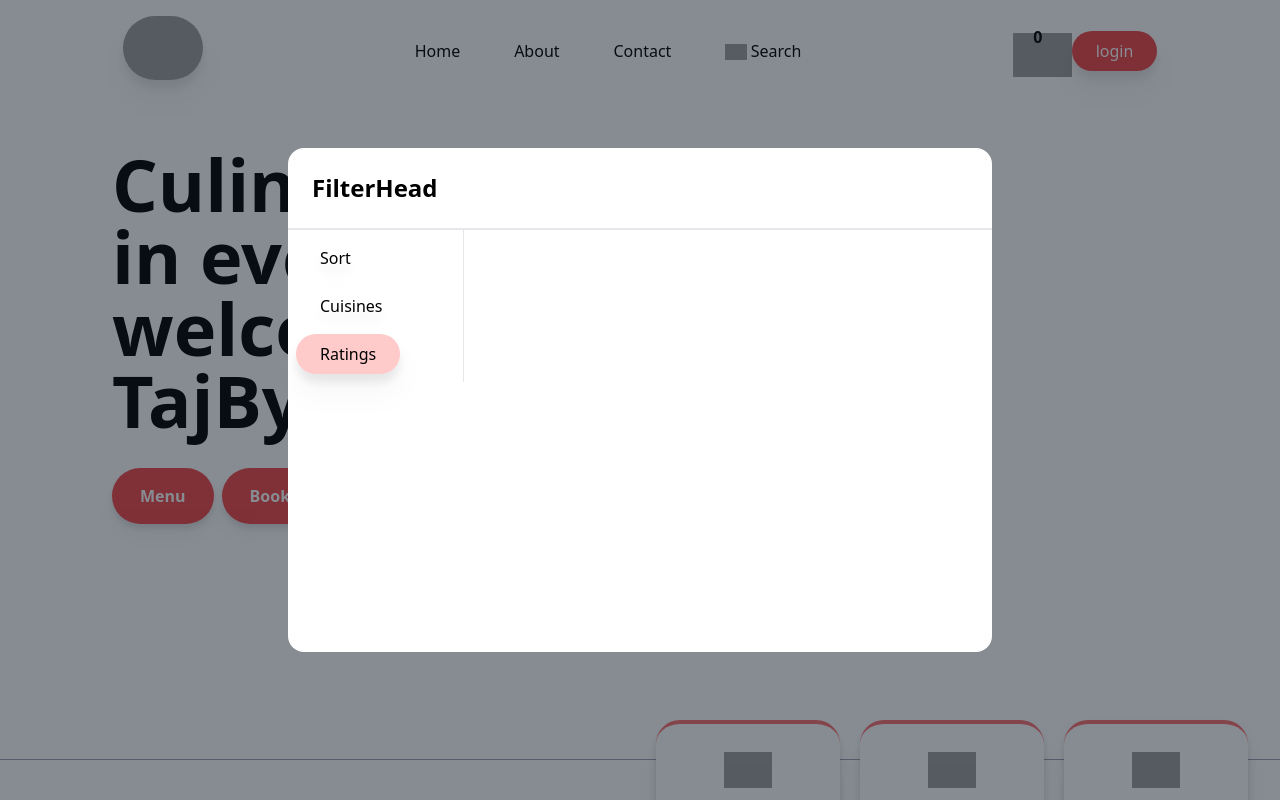
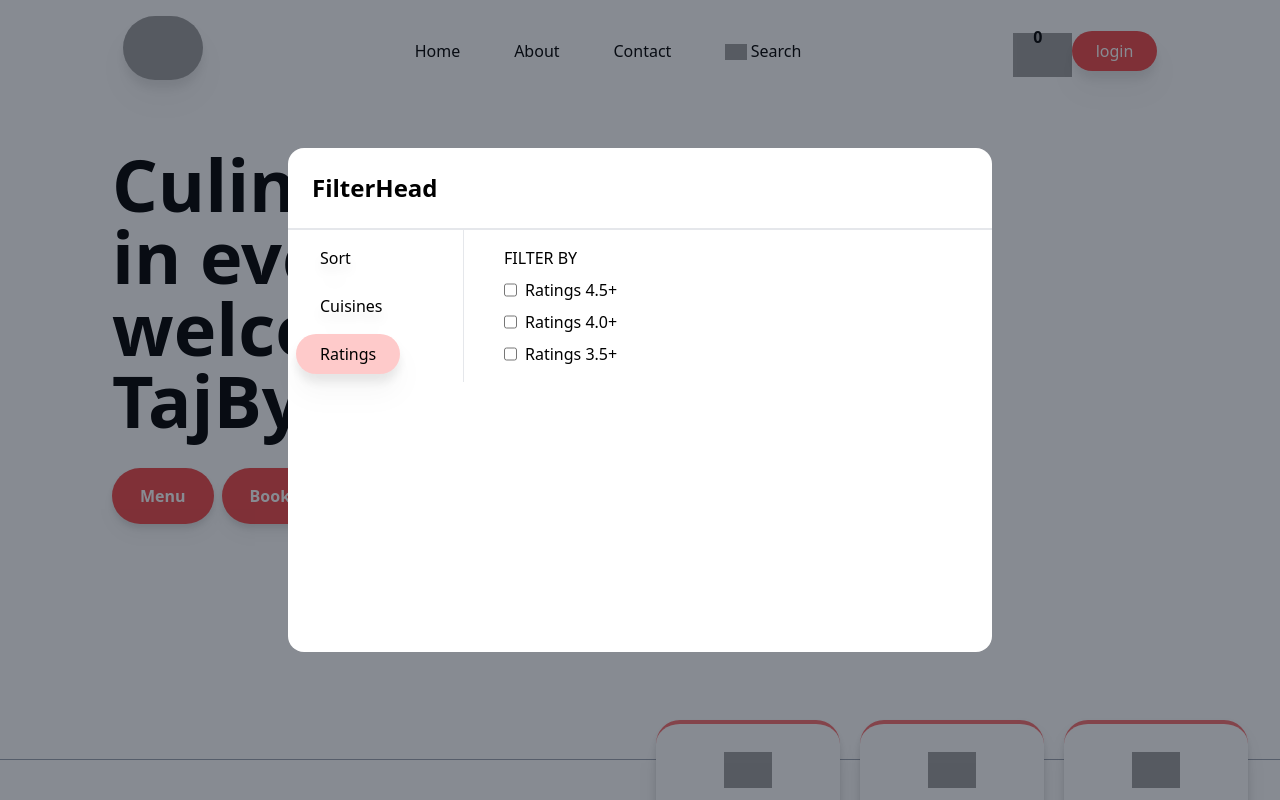
Before and after one commit to Ravi-Badami/Swiggy-clone, a React (Vite) app: page / in a window 1280 px wide. Both pictures are taken after a click on the button "Ratings". Shown: the top 800 px of the page. Built offline with nearby package versions, Linux system fonts and the light colour scheme; no server answers; grey boxes are pictures that could not be loaded.

Commit message:
filter logic done

```diff
--- a/src/components/Menu/FilterSectionElements/CuisinesSection/CuisinesSection.jsx
+++ b/src/components/Menu/FilterSectionElements/CuisinesSection/CuisinesSection.jsx
@@ -12,19 +12,18 @@ const CuisinesSection = () => {
     <div className="">
       <p>FILTER BY</p>
       <form action="" onSubmit={(e) => e.preventDefault} className="">
-        <div className=" w-32 border border-black">
+        <div className=" w-32 ">
           {result.map((res) => (
-            <div className="" key={res.id}>
+            <div className="mt-2  flex w-[79%] cursor-pointer  " key={res.id}>
               <input
                 type="checkbox"
                 name="cuisine"
-                // value={!res.cuisine.checked && res}
                 checked={res.checked}
-                className=""
+                className=" cursor-pointer"
                 onChange={() => handleOnChange(res.name)}
               />
               <span
-                className="cursor-pointer select-none"
+                className="ml-2 cursor-pointer  select-none"
                 onClick={() => handleOnChange(res.name)}
               >
                 {res.name}
--- a/src/components/Menu/FilterSectionElements/RatingsSection/RatingSection.jsx
+++ b/src/components/Menu/FilterSectionElements/RatingsSection/RatingSection.jsx
@@ -1,5 +1,35 @@
+import { useDispatch, useSelector } from "react-redux";
+import { updateRating } from "../../../../utils/redux/filterSlice";
+
 const RatingSection = () => {
-  return <div>RatingSection</div>;
+  const dispatch = useDispatch();
+  const ratings = useSelector((store) => store.filter.Rating);
+
+  const handleOnChange = (rate) => {
+    dispatch(updateRating(rate.rate));
+  };
+  return (
+    <div>
+      <p> FILTER BY</p>
+      <div className="">
+        {ratings.map((rate) => (
+          <div
+            className="mt-2  flex w-[24%] cursor-pointer  "
+            key={rate.rate}
+            onClick={() => handleOnChange(rate)}
+          >
+            <input
+              type="checkbox"
+              name="checkbox"
+              className="cursor-pointer"
+              checked={rate.checked}
+            />
+            <h1 className="ml-2 cursor-pointer select-none  ">{rate.rate}</h1>
+          </div>
+        ))}
+      </div>
+    </div>
+  );
 };
 
 export default RatingSection;
--- a/src/components/Menu/FilterSectionElements/RightFilterBody.jsx
+++ b/src/components/Menu/FilterSectionElements/RightFilterBody.jsx
@@ -7,12 +7,12 @@ const RightFilterBody = () => {
   const result = useSelector((store) => store.filter.cusineButton);
   if (!result) return;
   const ravi = result;
-  // TODO: Change the value when clicked on the text also
+
   return (
     <div className="w-9/12 border-t-2 p-4 pl-10">
       {ravi === "Sort" && <SortSection />}
       {ravi === "Cuisines" && <CuisinesSection />}
-      {ravi === "Rating" && <RatingSection />}
+      {ravi === "Ratings" && <RatingSection />}
     </div>
   );
 };
--- a/src/components/Menu/FilterSectionElements/SortSection/SortSection.jsx
+++ b/src/components/Menu/FilterSectionElements/SortSection/SortSection.jsx
@@ -1,16 +1,20 @@
 import { useState } from "react";
+import { useDispatch, useSelector } from "react-redux";
+import { updateSort } from "../../../../utils/redux/filterSlice";
 
 const SortSection = () => {
   const [selectedOption, setSelectedOption] = useState("Relevance");
+  const dispatch = useDispatch();
+  const result = useSelector((store) => store.filter.sort);
+  console.log(result);
 
   const handleSelectedOption = (event) => {
-    // console.log(event.target.value);
     setSelectedOption(event.target.value);
   };
-  const handleSubmit = () => {
-    // console.log(selectedOption);
+  const handleSubmit = (m) => {
+    dispatch(updateSort(selectedOption));
+    setSelectedOption(m);
   };
-
   const dataArray = [
     "Relevance",
     "Rating",
@@ -22,7 +26,11 @@ const SortSection = () => {
       <p> SORT BY</p>
       <form action="" onSubmit={(e) => e.preventDefault()}>
         {dataArray.map((m) => (
-          <div className="" key={m}>
+          <div
+            className="mt-2  flex w-[50.7%] cursor-pointer   "
+            key={m}
+            onClick={() => handleSubmit(m)}
+          >
             <input
               type="radio"
               value={m}
@@ -30,7 +38,7 @@ const SortSection = () => {
               name="filter"
               onChange={handleSelectedOption}
             />
-            <span className="">{m}</span>
+            <span className="ml-2 cursor-pointer  select-none">{m}</span>
           </div>
         ))}
         <button onClick={handleSubmit}>submit</button>
--- a/src/main.jsx
+++ b/src/main.jsx
@@ -5,7 +5,5 @@ import "./index.css";
 import { RouterProvider } from "react-router-dom";
 
 ReactDOM.createRoot(document.getElementById("root")).render(
-  <React.StrictMode>
-    <RouterProvider router={App} />
-  </React.StrictMode>,
+  <RouterProvider router={App} />,
 );
--- a/src/utils/redux/filterSlice.js
+++ b/src/utils/redux/filterSlice.js
@@ -3,10 +3,29 @@ import { createSlice } from "@reduxjs/toolkit";
 const filterSlice = createSlice({
   name: "filter",
   initialState: {
+    sort: "Relevance",
     cuisines: [],
-    cusineButton: null,
+    cusineButton: "Sort",
+    Rating: [
+      {
+        rate: "Ratings 4.5+",
+        checked: false,
+      },
+
+      {
+        rate: "Ratings 4.0+",
+        checked: false,
+      },
+      {
+        rate: "Ratings 3.5+",
+        checked: false,
+      },
+    ],
   },
   reducers: {
+    updateSort: (state, action) => {
+      state.sort = action.payload;
+    },
     addCuisines: (state, action) => {
       const newCuisine = action.payload;
       /** .some() is method of array */
@@ -24,8 +43,20 @@ const filterSlice = createSlice({
     updateButton: (state, action) => {
       state.cusineButton = action.payload;
     },
+    updateRating: (state, action) => {
+      state.Rating.some(
+        (rate) =>
+          rate.rate === action.payload && (rate.checked = !rate.checked),
+      );
+    },
   },
 });
 
-export const { addCuisines, updateChecked, updateButton } = filterSlice.actions;
+export const {
+  addCuisines,
+  updateChecked,
+  updateButton,
+  updateRating,
+  updateSort,
+} = filterSlice.actions;
 export default filterSlice.reducer;
```
